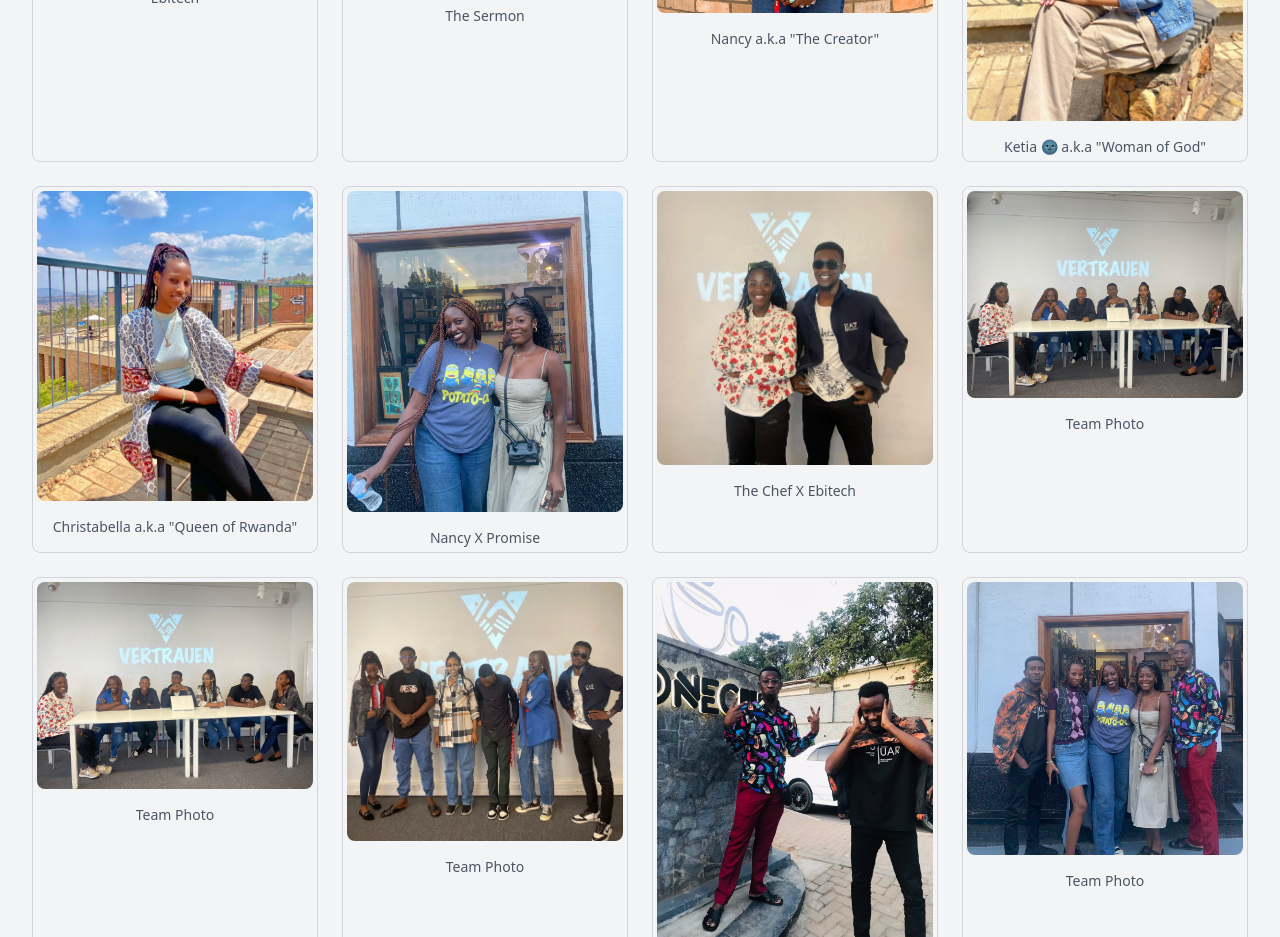
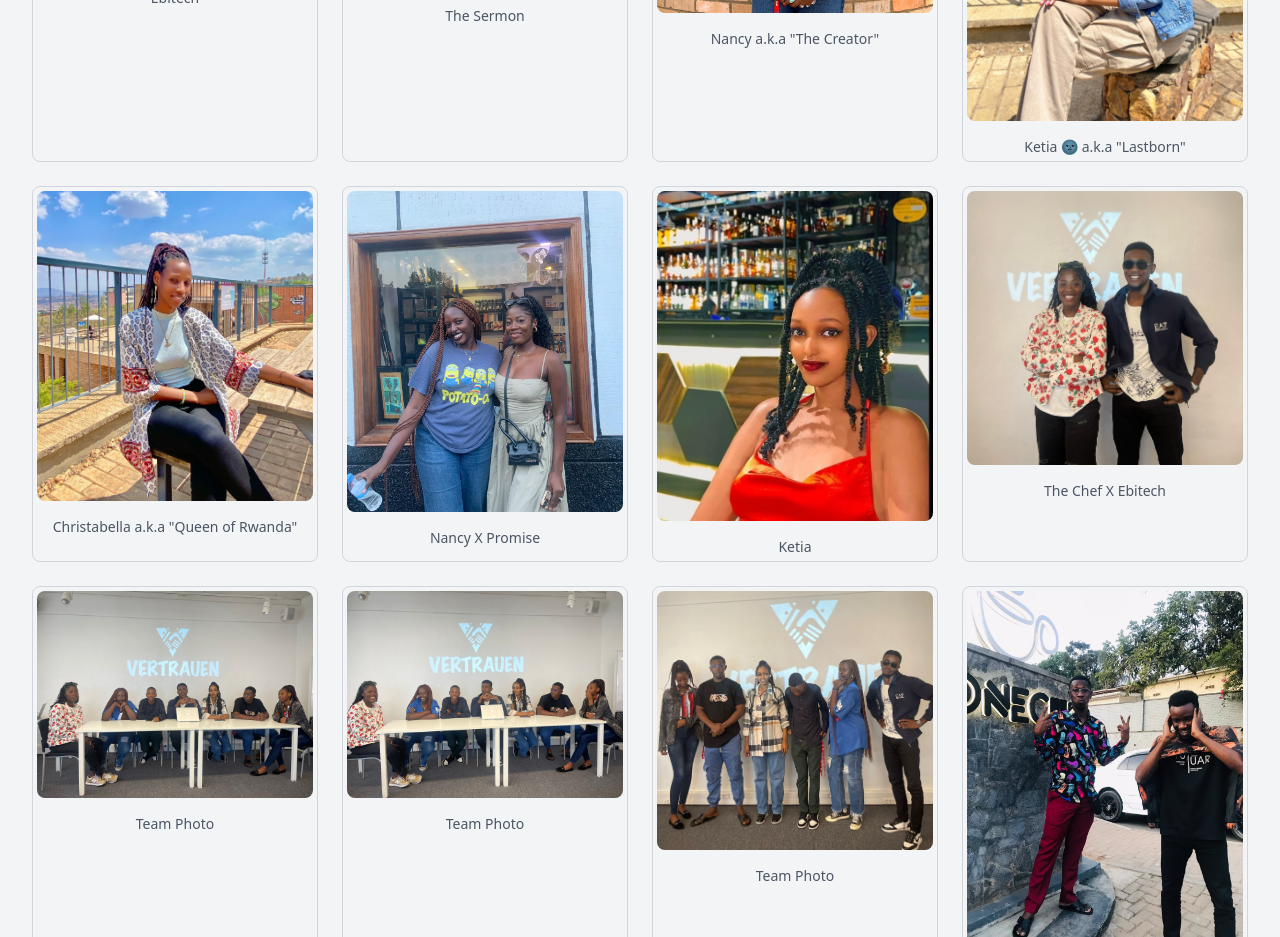
Before and after one commit to Ebi-Tech/Vertrauen, a Next.js app in the folder vertrauen-app/: page /gallery in a window 1280 px wide. Shown: the part 1280-2217 px from the top of the page. Built offline with nearby package versions, Linux system fonts and the light colour scheme.

Commit message:
refactor: Update alt text and add new images in gallery.tsx

```diff
--- a/vertrauen-app/pages/gallery.tsx
+++ b/vertrauen-app/pages/gallery.tsx
@@ -35,9 +35,10 @@ const Gallery = () => {
     { src: '/V-images/divine.jpg', alt: 'Ebitech' },
     { src: '/V-images/moses.jpg', alt: 'The Sermon' },
     { src: '/V-images/nancy.jpg', alt: 'Nancy a.k.a "The Creator"' },
-    { src: '/V-images/ketia.jpg', alt: 'Ketia 🌚 a.k.a "Woman of God"' },
+    { src: '/V-images/ketia.jpg', alt: 'Ketia 🌚 a.k.a "Lastborn"' },
     { src: '/V-images/queen.jpg', alt: 'Christabella a.k.a "Queen of Rwanda"' },
     { src: '/V-images/np.jpg', alt: 'Nancy X Promise' },
+    { src: '/V-images/ketia2.jpg', alt: 'Ketia' },
     { src: '/V-images/P&D.jpg', alt: 'The Chef X Ebitech' },
     { src: '/V-images/Teamphoto.jpg', alt: 'Team Photo' },
     { src: '/V-images/Teamphoto2.jpg', alt: 'Team Photo' },
```
Also changed, not shown: vertrauen-app/public/V-images/ketia2.jpg (added).
